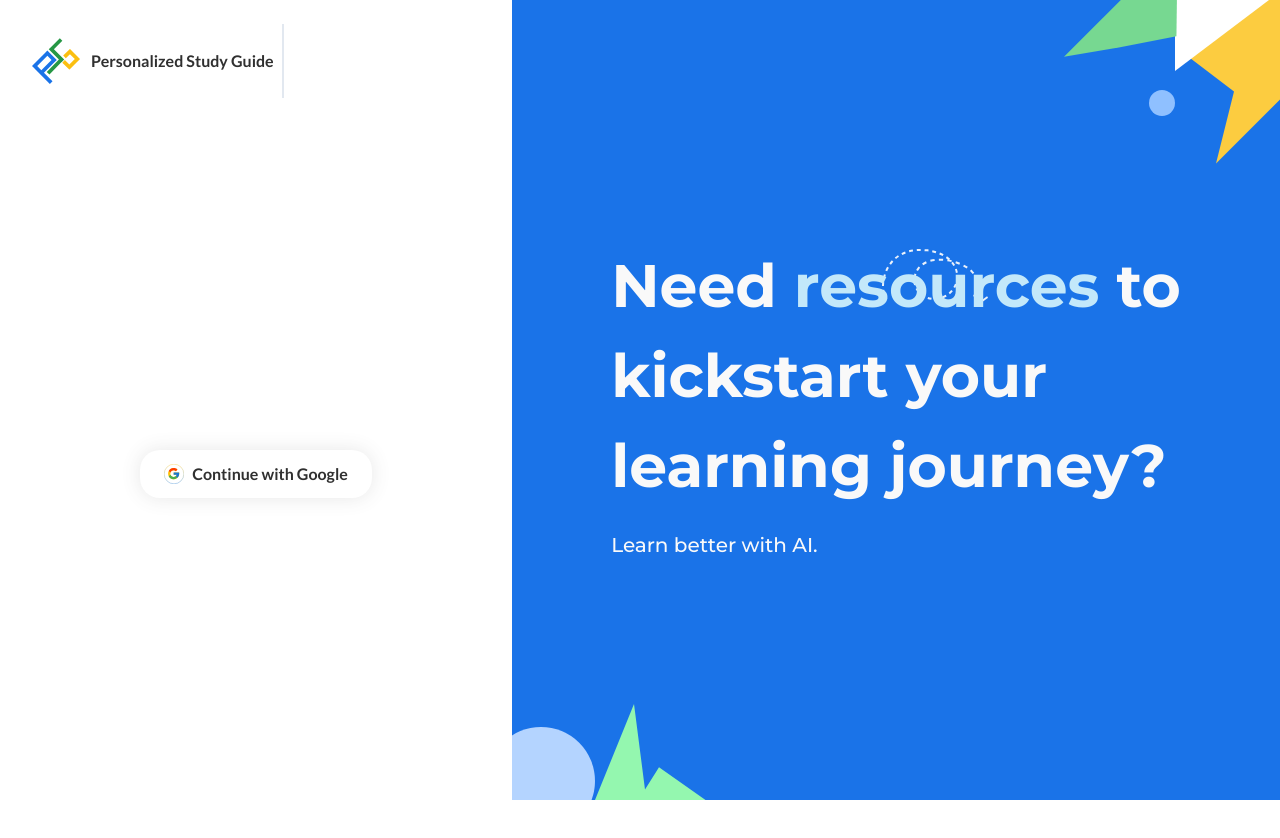
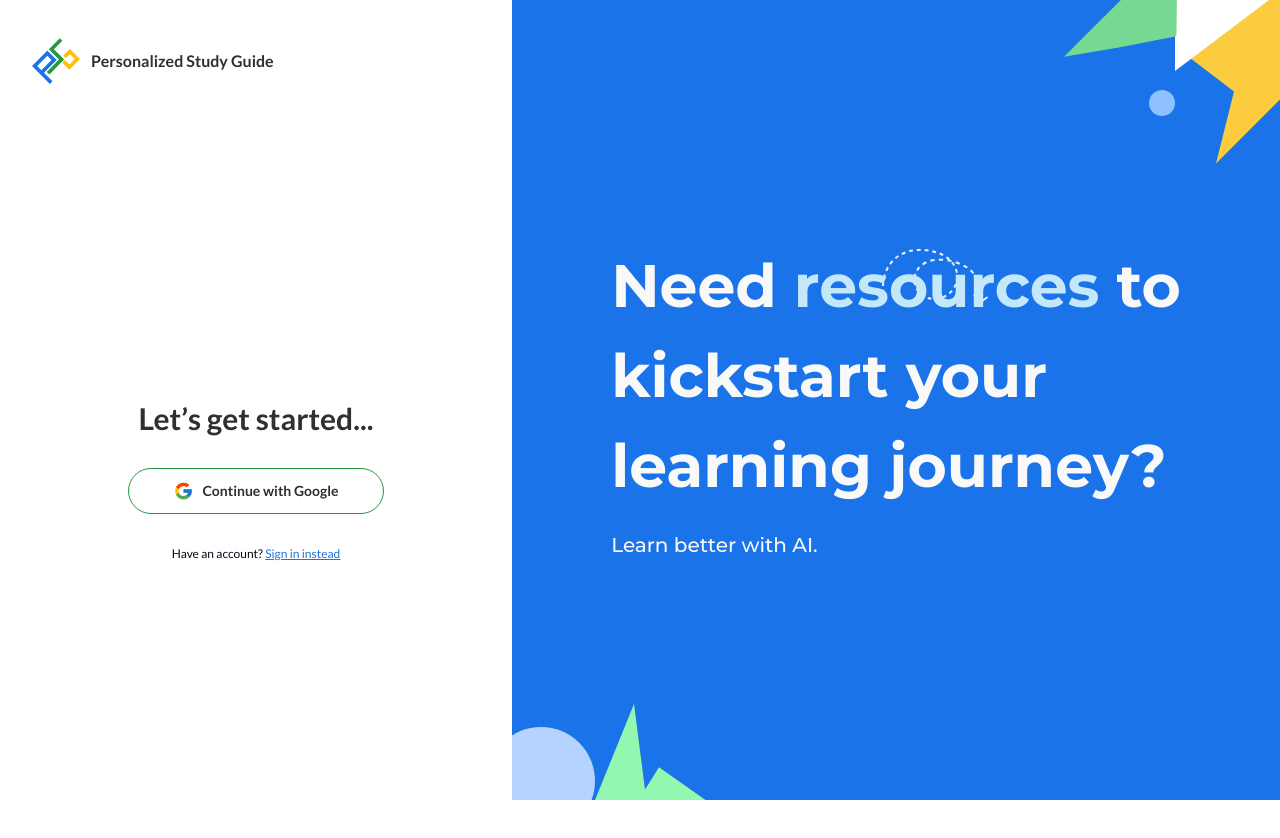
Before and after one commit to sheyzi/PSG-Frontend, a SvelteKit app: page / in a window 1280 px wide. Shown: the top 838 px of the page. After the commit the page ends 800 px from the top, so only its background shows below. Built offline with nearby package versions, Linux system fonts and the light colour scheme; no server answers.

Commit message:
Minor fixes

```diff
--- a/src/lib/components/CourseForm.svelte
+++ b/src/lib/components/CourseForm.svelte
@@ -14,6 +14,7 @@
 	import { createEventDispatcher } from 'svelte';
 	import type { RawTopic } from '$lib/types/types';
 	import { AxiosError } from 'axios';
+	import { goto } from '$app/navigation';
 
 	export let className: string = '';
 
@@ -82,6 +83,7 @@
 				];
 			});
 			showToast('Course added successfully', 'success');
+			goto('/app');
 			addCourseModalState.set(false);
 		} catch (e) {
 			if (e instanceof ZodError) {
--- a/src/lib/components/SideNavbar.svelte
+++ b/src/lib/components/SideNavbar.svelte
@@ -34,16 +34,10 @@
 		</button>
 	</div>
 	<div class="relative left-0 flex h-full w-full flex-col items-center gap-16 overflow-hidden">
-		<div class="grid">
-			<!-- <p>Go back</p> -->
-			<section class="flex flex-col items-center gap-2">
+		<section class="flex items-center gap-2">
 			<div class="flex h-12 w-12 items-center justify-center">
 				{#if $currentUser?.photoURL}
-						<img
-							class="h-full w-full rounded-full"
-							src={$currentUser?.photoURL}
-							alt="User profile"
-						/>
+					<img class="h-full w-full rounded-full" src={$currentUser?.photoURL} alt="User profile" />
 				{:else}
 					<span>{$currentUser?.displayName?.charAt(0)}</span>
 				{/if}
@@ -52,7 +46,6 @@
 				{$currentUser?.displayName}
 			</p>
 		</section>
-		</div>
 
 		<section class="flex w-full flex-col {open ? 'items-start' : 'items-center'} gap-5 px-5">
 			<h5
--- a/src/routes/+page.svelte
+++ b/src/routes/+page.svelte
@@ -26,14 +26,16 @@
 <svelte:head>
 	<title>Home - PSG AI</title>
 </svelte:head>
-<div class="hidden h-screen w-full grid-cols-5 md:grid">
-	<div class="col-span-2 h-full w-full p-6">
-		<section class="flex max-w-fit items-center gap-2.5 border-r-2 px-2 py-3.5">
+<div class="no-scrollbar hidden h-screen w-full grid-cols-5 md:grid">
+	<div class="relative col-span-2 h-full w-full p-6">
+		<section class="flex max-w-fit items-center gap-2.5 px-2 py-3.5">
 			<img src="/assets/PSG_LOGO.svg" alt="Personalized study guide logo" />
 			<h5 class="font-lato font-bold text-primary-main_text-grey">Personalized Study Guide</h5>
 		</section>
-		<section class="flex h-full w-full flex-col items-center justify-center gap-11">
-			<!-- <h3 class="font-lato text-3xl font-bold text-primary-main_text-grey">Let’s get started...</h3> -->
+		<section
+			class="absolute left-0 top-[50%] flex w-full flex-col items-center justify-center gap-8"
+		>
+			<h3 class="font-lato text-3xl font-bold text-primary-main_text-grey">Let’s get started...</h3>
 			<div class="flex w-full max-w-xs flex-col items-center gap-8">
 				<!-- <section class="flex w-full flex-col items-center space-y-3">
 					<button
@@ -55,10 +57,10 @@
 				<button
 					disabled={loading}
 					on:click={handleGoogleAuth}
-					class="bg-[rgba(255, 255, 255, 1)] google-button flex w-full max-w-fit items-center justify-center gap-2 rounded-[20px] px-6 py-3"
+					class="bg-[rgba(255, 255, 255, 1)] flex w-[80%] items-center justify-center gap-2 rounded-full border border-primary-main-green px-6 py-3 text-sm"
 				>
 					{#if !loading}
-						<img src="/assets/Google icon.svg" alt="Google's logo" />
+						<img src="/assets/Google icon(no border).svg" alt="Google's logo" />
 						<span class="font-lato font-bold text-primary-main_text-grey">Continue with Google</span
 						>
 					{:else}
@@ -69,6 +71,14 @@
 						></iconify-icon>
 					{/if}
 				</button>
+
+				<p class="font-lato text-xs">
+					Have an account? <button
+						disabled={loading}
+						on:click={handleGoogleAuth}
+						class="text-primary-main-blue underline">Sign in instead</button
+					>
+				</p>
 			</div>
 		</section>
 	</div>
```
Lines whose indentation alone changed are shown as unchanged.
